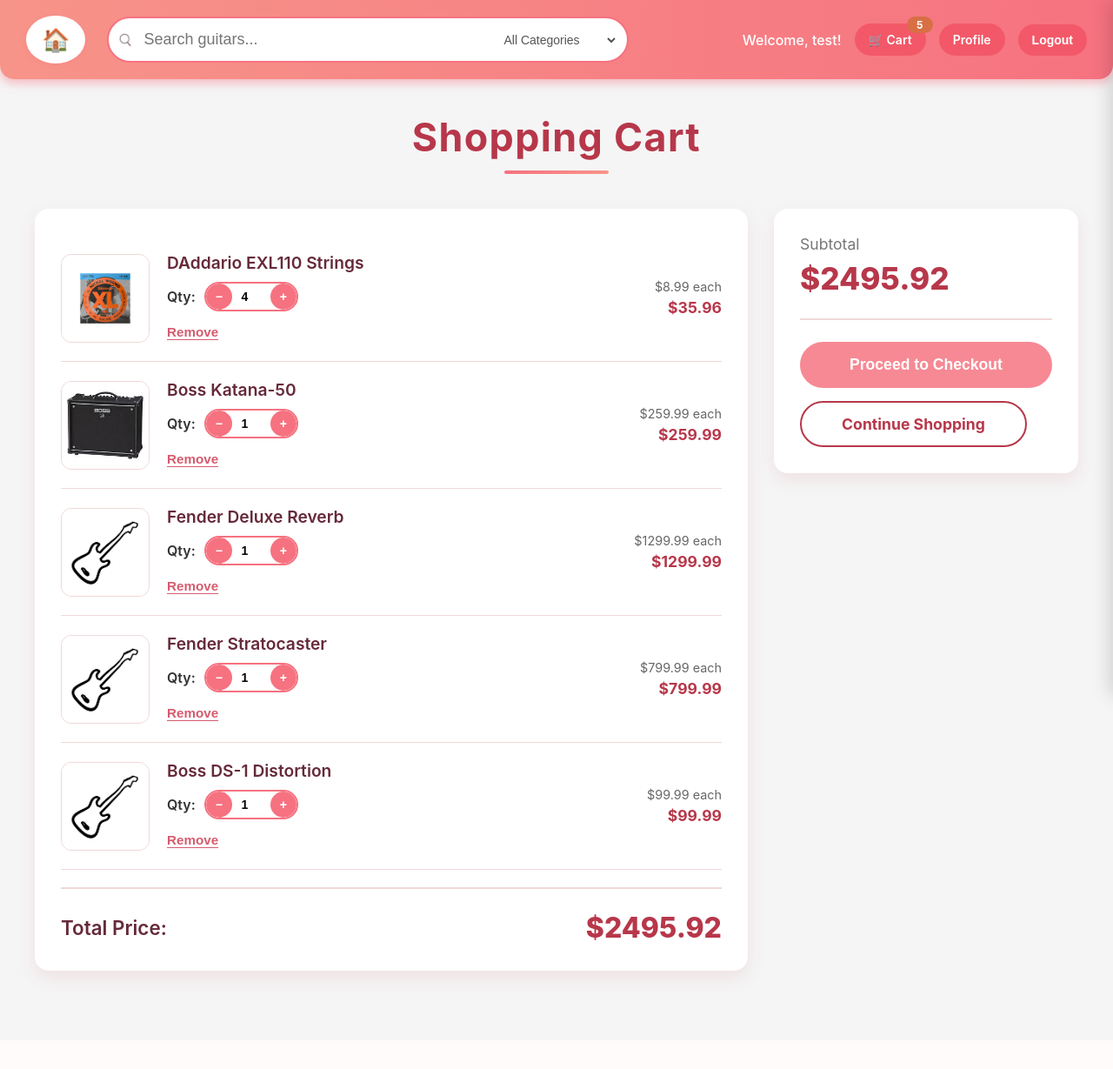
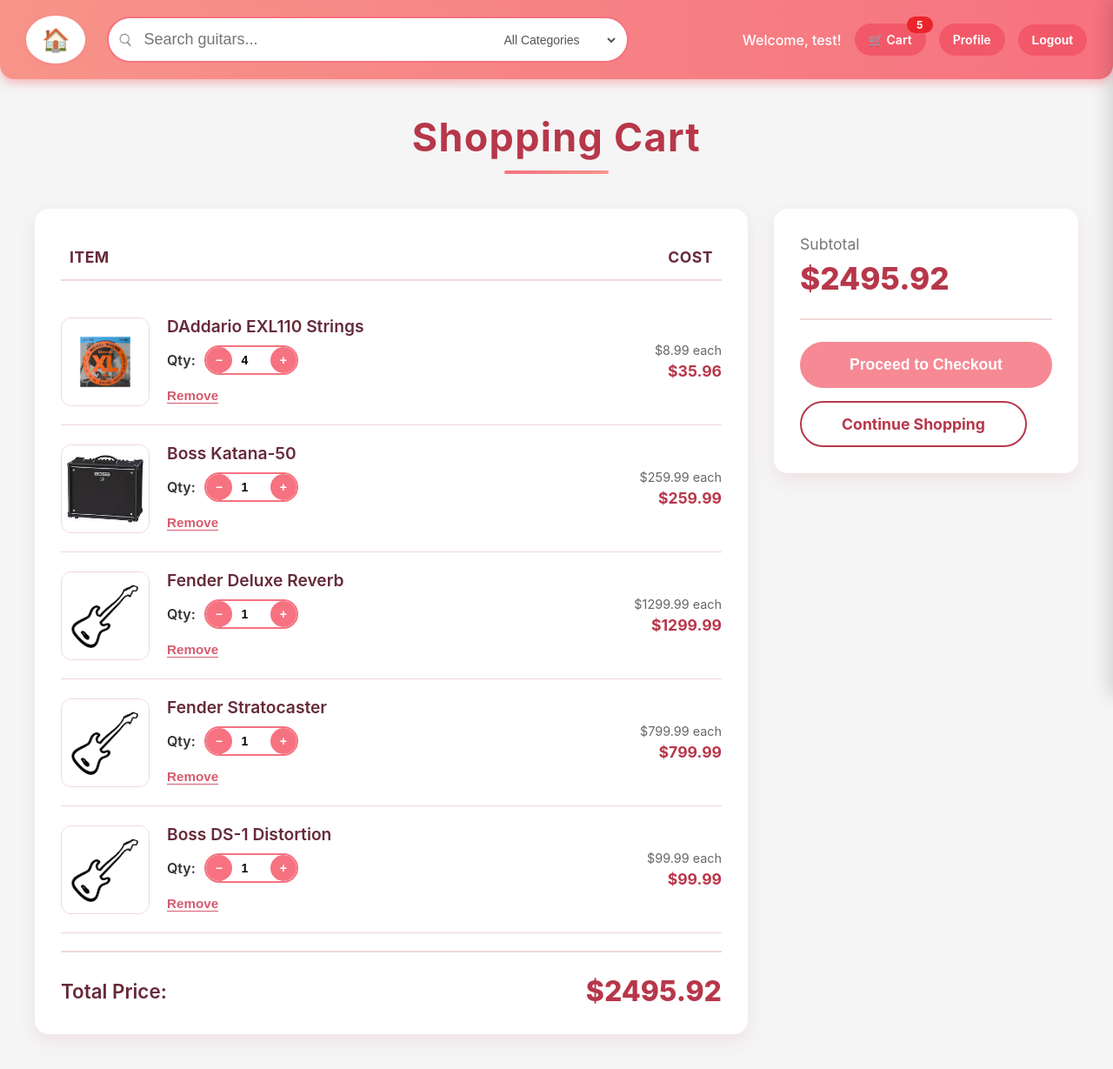
Before and after one commit to Rindian1/guitar-store-v1, a Flask app: page /shopping-cart in a window 1280 px wide. Shown: the top 1229 px of the page at 87% size. Before the commit the page ends 1129 px from the top, so only its background shows below. Run offline with Flask 3, Linux system fonts and the light colour scheme; a user stored in the database is signed in; data comes from the database, SQL or seed files in the repository; both versions use the stored data as it was after the commit.

Commit message:
i cant even remember what i did this commit

```diff
--- a/static/style.css
+++ b/static/style.css
@@ -127,7 +127,7 @@
 }
 
 .cart-count {
-  background-color: #d86f45;
+  background-color: #eb232a;
   color: white;
   font-size: 12px;
   font-weight: bold;
@@ -602,6 +602,17 @@
   background: #c1343f;
   box-shadow: 0 8px 18px rgba(160, 44, 66, 0.7);
   transform: translateY(-3px);
+}
+
+/* Account Actions card - smaller size */
+.homepage .card:has(.account-actions) {
+  min-height: auto;
+  padding: 20px;
+}
+
+.homepage .card:has(.account-actions) h2 {
+  font-size: 1.5rem;
+  margin-bottom: 16px;
 }
 
 /* Improved smooth transitions */
@@ -1148,6 +1159,38 @@
   box-shadow: 0 8px 20px rgba(182, 55, 74, 0.1);
 }
 
+.shopping-cart-page .cart-headers {
+  display: flex;
+  justify-content: space-between;
+  align-items: center;
+  padding: 15px 0;
+  border-bottom: 2px solid #f0d8d8;
+  margin-bottom: 20px;
+  font-weight: 700;
+  font-size: 1.1rem;
+  color: #662a3a;
+  text-transform: uppercase;
+  letter-spacing: 0.5px;
+}
+
+.shopping-cart-page .header-item {
+  flex: 1;
+  padding-left: 10px;
+}
+
+.shopping-cart-page .header-cost {
+  min-width: 100px;
+  text-align: right;
+  padding-right: 10px;
+}
+
+/* Hide headers on mobile */
+@media (max-width: 768px) {
+  .shopping-cart-page .cart-headers {
+    display: none;
+  }
+}
+
 .shopping-cart-page .cart-item-card {
   display: flex;
   justify-content: space-between;
@@ -2042,7 +2085,7 @@
 
 /* Authentication Page Styles */
 .auth-page {
-  background: linear-gradient(135deg, #667eea 0%, #764ba2 100%);
+  background: linear-gradient(90deg, #f79489, #f67280);
   min-height: 100vh;
   display: flex;
   align-items: center;
--- a/templates/shopping_cart.html
+++ b/templates/shopping_cart.html
@@ -12,6 +12,12 @@
             <div class="cart-container">
                 <!-- Left side: Cart items -->
                 <div class="cart-items-section" role="list" aria-label="Shopping Cart Items List">
+                    <!-- Column Headers -->
+                    <div class="cart-headers">
+                        <div class="header-item">Item</div>
+                        <div class="header-cost">Cost</div>
+                    </div>
+
                     {% for item in cart_items %}
                         <div class="cart-item-card" role="listitem" aria-label="Cart item {{ item.name }}">
                             <div class="cart-item-left">
```
Also changed, not shown: templates/profile.html (+0 -11 lines), instance/cart.db, static/Images/Logo.png (added).
